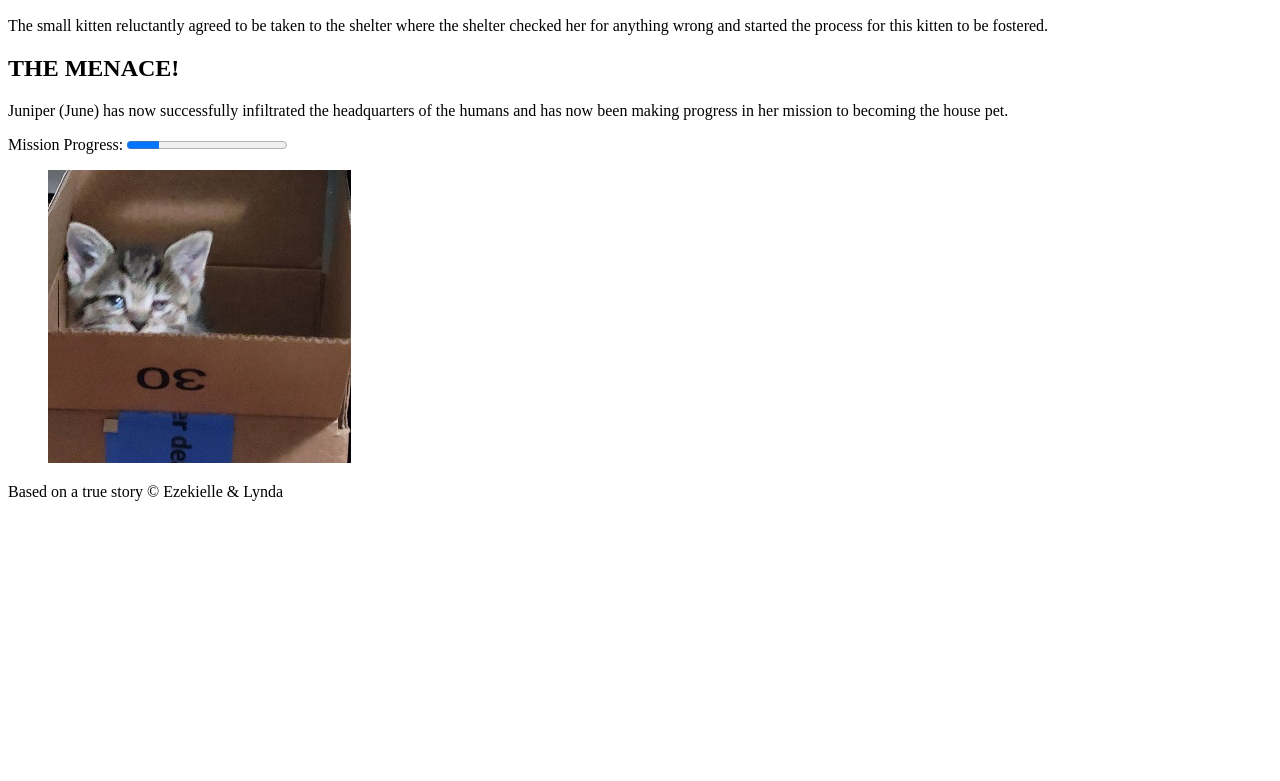
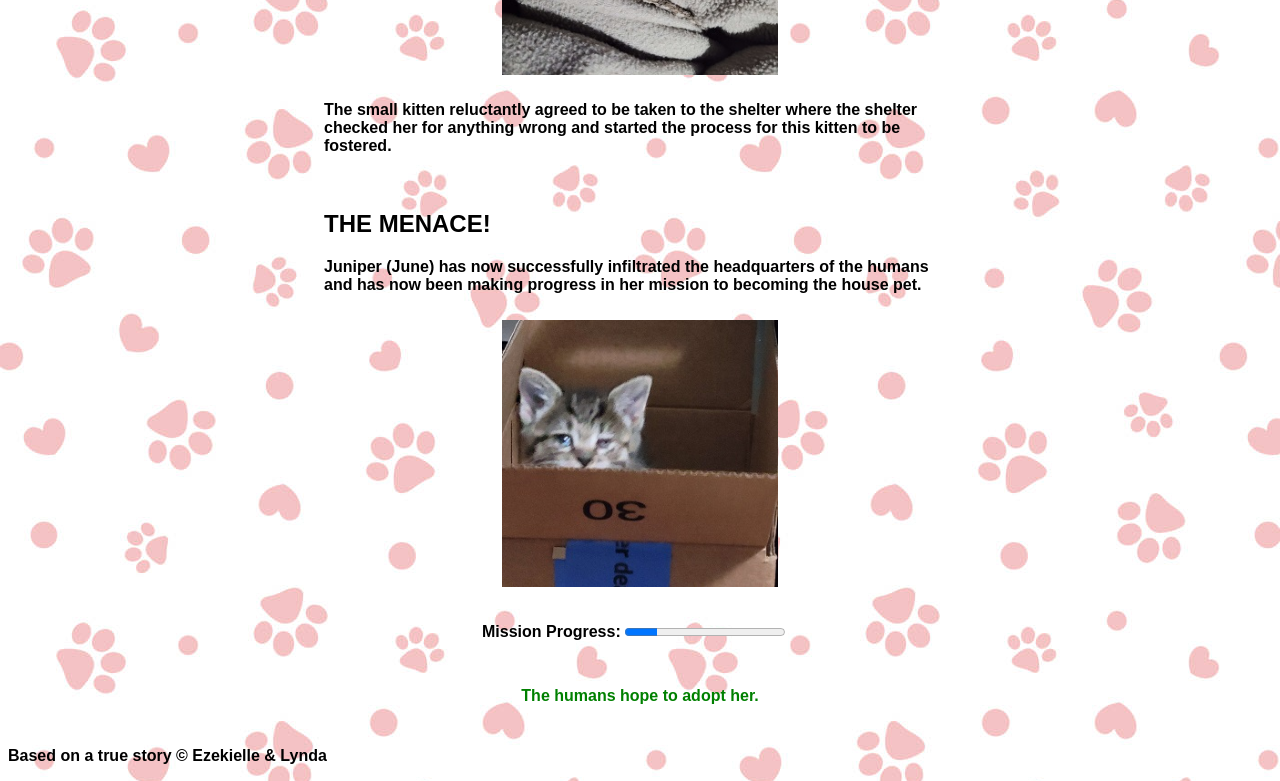
Before and after one commit to LaunchCodeAllhubs/js-assignment-4-html-me-something-EzRex, a website: page index.html in a window 1280 px wide. Shown: the part 1251-2032 px from the top of the page. Before the commit the page ends 1768 px from the top, so only its background shows below. Drawn offline with Linux system fonts and the light colour scheme.

Commit message:
Qualifications met

```diff
--- a/index.html
+++ b/index.html
@@ -2,14 +2,15 @@
 <html>
    <head>
       <title>A story</title>
+      <link rel="stylesheet" href="styles.css">
    </head>
    <body>
       <!-- Write your HTML in this file! -->
       <header>
-         <h1>June, the Cat Found in June</h1>
+         <h1 id="mainHeading">June, the Cat Found in June</h1>
          <nav>
-            <h2>Table of Contents</h2>
-            <ul>
+            <h2 class="toc">Table of Contents</h2>
+            <ul class="toc">
                <li>
                   <a href="#part1">The Beginning</a>
                </li>
@@ -45,11 +46,18 @@
                <a name="part3"></a>
                <h2>THE MENACE!</h2>
                <p>Juniper (June) has now successfully infiltrated the headquarters of the humans and has now been making progress in her mission to becoming the house pet.</p>
-               <label>Mission Progress:</label>
-               <progress value="20" max="100">20%</progress>
-               <figure>
+
+
+                  <figure>
                   <img src="images/hidden.png" alt="Mission in progress">
                </figure>
+               <div id="mission">
+                  <label class="bar">Mission Progress:</label>
+                  <progress class="bar" value="20" max="100">20%</progress>
+               </div>
+            </section>
+            <section>
+               <p id="testP" class="funParagraph">The humans hope to adopt her.</p>
             </section>
          </article>
 
--- a/styles.css
+++ b/styles.css
@@ -1 +1,49 @@
 /* Write your CSS here! */
+#mainHeading {
+    color:red;
+    text-align:center;
+}
+.toc {
+    margin: auto;
+    width: 50%;
+
+    padding: 10px;
+    text-align: center;
+    list-style-type:none;
+}
+body {
+    display: block;
+    margin: 8px;
+    background-image: url("images/backgrnd.jpg");
+    font-family:Arial, Helvetica, sans-serif;
+    font-weight:bold;
+
+}
+
+section {
+    display: block;
+    margin: auto;
+    width: 50%;
+
+    padding: 10px;
+}
+
+#mission{
+    display: block;
+    margin: auto;
+    width: 50%;
+
+    padding: 10px;
+}
+img {
+    display: block;
+    margin: auto;
+    width: 50%;
+
+    padding: 10px;
+}
+
+.funParagraph{
+    color:green;
+    text-align: center;
+}
```
